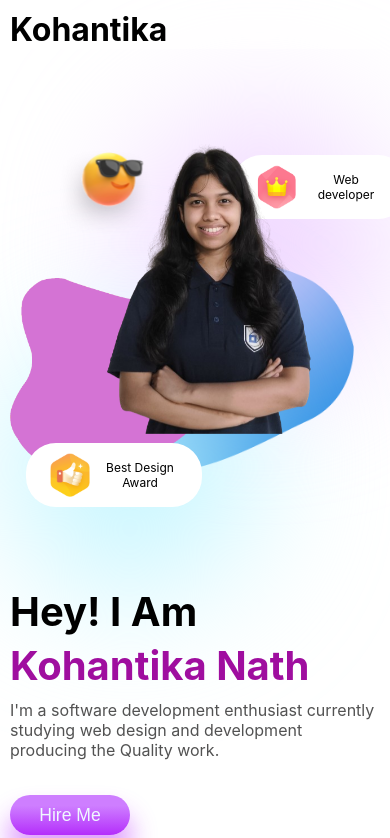
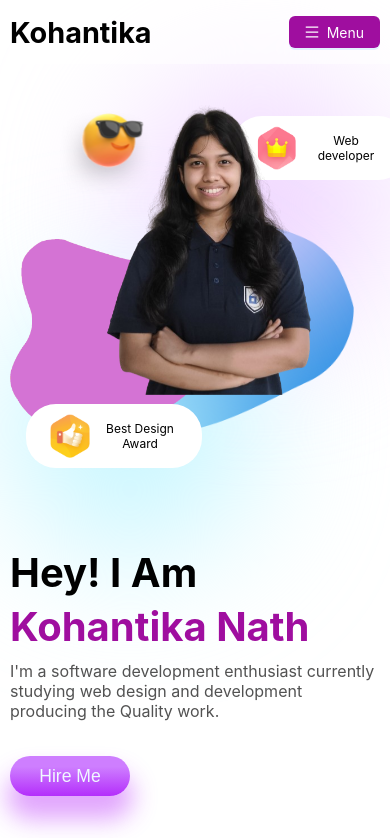
Before and after one commit to kohantikanath/Kohantika-Portfolio, a React (Create React App) app: page / in a window 390 px wide. Shown: the top 838 px of the page. Built offline with nearby package versions, Linux system fonts and the light colour scheme.

Commit message:
Added hamburger menu for mobile

```diff
--- a/package.json
+++ b/package.json
@@ -4,10 +4,12 @@
   "version": "0.1.0",
   "private": true,
   "dependencies": {
+    "@ant-design/icons": "^5.4.0",
     "@iconscout/react-unicons": "^2.0.2",
     "@testing-library/jest-dom": "^5.17.0",
     "@testing-library/react": "^13.4.0",
     "@testing-library/user-event": "^13.5.0",
+    "antd": "^5.20.1",
     "emailjs-com": "^3.2.0",
     "framer-motion": "^11.2.10",
     "react": "^18.3.1",
--- a/src/Components/Header/Header.css
+++ b/src/Components/Header/Header.css
@@ -71,6 +71,10 @@
     background-color: rgba(255, 255, 255, 0.552);
     top: 0;
     z-index: 1000;
+}
+
+.hamburger {
+    display: none;
 }
 
 .n-left {
@@ -166,8 +170,19 @@
     .n-list {
         display: none;
     }
+    .n-right {
+        justify-content: end;
+        padding: 1rem 0;
+    }
     .n-wrapper {
-        position: relative;
+        display: flex;
+        flex-direction: row;
         padding: 0;
     }
+    .hamburger {
+        display: block;
+    }
+    .n-name {
+        font-size: 1.8rem;
+    }
 }
--- a/src/Components/Header/Header.js
+++ b/src/Components/Header/Header.js
@@ -1,12 +1,60 @@
-import "./Header.css"
+import "./Header.css";
+import { useState } from "react";
+import { Menu, Drawer, Button } from "antd";
+import { MenuOutlined } from "@ant-design/icons";
 
 function Navbar() {
+  const [visible, setVisible] = useState(false);
+
+  const showDrawer = () => {
+    setVisible(true);
+  };
+
+  const onClose = () => {
+    setVisible(false);
+  };
+
   return (
     <div className="n-wrapper">
       <div className="n-left">
         <div className="n-name">Kohantika</div>
       </div>
       <div className="n-right">
+        <div className="hamburger">
+          <Button
+            type="primary"
+            icon={<MenuOutlined />}
+            onClick={showDrawer}
+            style={{ backgroundColor: "rgb(159, 14, 159)" }}
+          >
+            Menu
+          </Button>
+          <Drawer
+            title="MySite"
+            placement="right"
+            onClose={onClose}
+            visible={visible}
+            width={200}
+          >
+            <Menu mode="inline">
+              <Menu.Item key="1">
+                <a href="">Home</a>
+              </Menu.Item>
+              <Menu.Item key="2">
+                <a href="#about">About Me</a>
+              </Menu.Item>
+              <Menu.Item key="3">
+                <a href="#skills">Skills</a>
+              </Menu.Item>
+              <Menu.Item key="4">
+                <a href="#projects">Projects</a>
+              </Menu.Item>
+              <Menu.Item key="5">
+                <a href="#contact">Contact</a>
+              </Menu.Item>
+            </Menu>
+          </Drawer>
+        </div>
         <nav className="n-list">
           <ul>
             <li>
--- a/src/Components/Projects/Projects.js
+++ b/src/Components/Projects/Projects.js
@@ -54,6 +54,7 @@ import "swiper/css";
 import "swiper/css/autoplay";
 
 function Projects() {
+
   return (
     <div className="projects" id="projects">
       <div className="projects-header">
```
Also changed, not shown: 1 other file (tests, documents, lock files or other folders).
